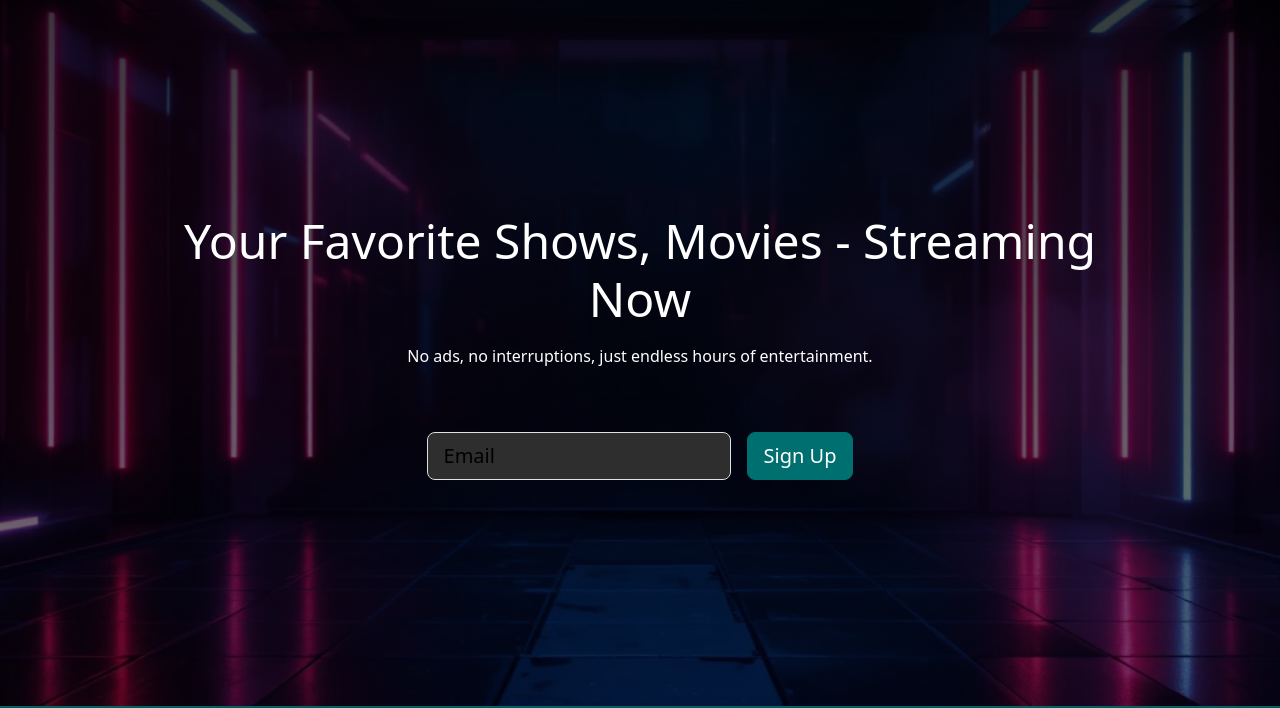
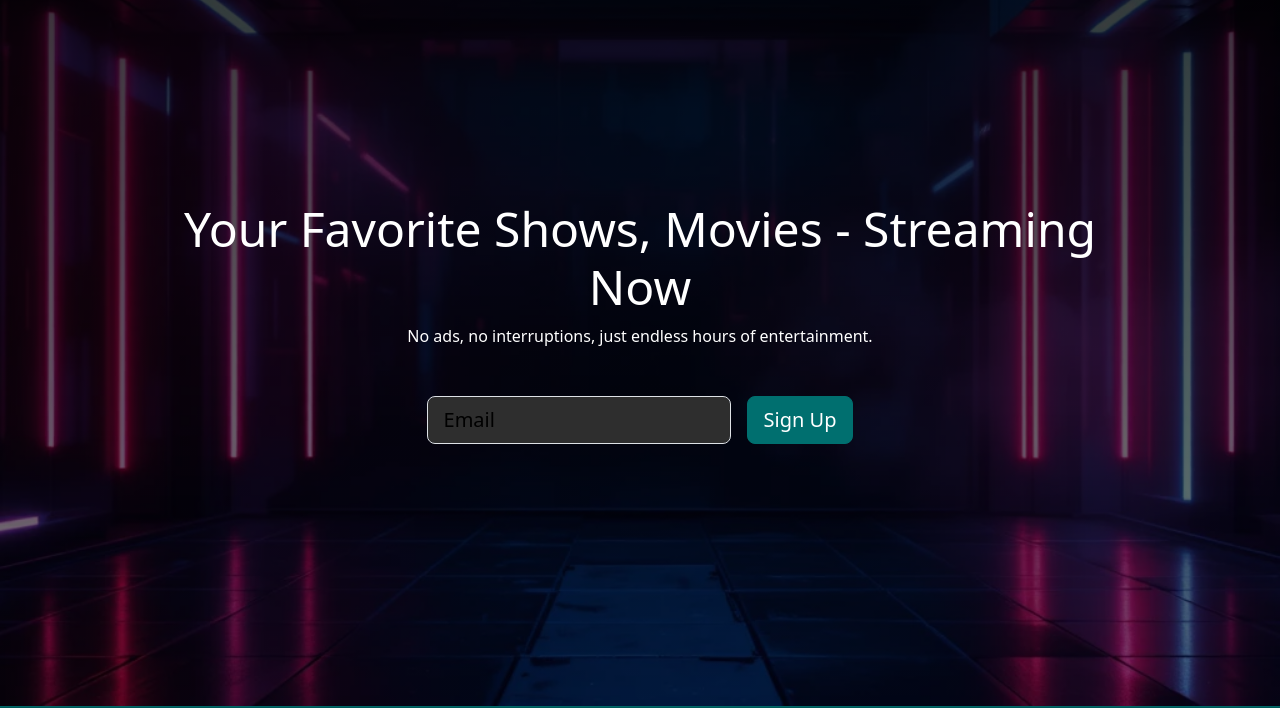
Before and after one commit to tsyevheniia/CineFlow, a website: page index.html in a window 1280 px wide. Shown: the part 94-802 px from the top of the page. Drawn offline with nearby package versions, Linux system fonts and the light colour scheme; files that its build step writes are made by us from their sources.

Commit message:
Fixed Problems with Sections

```diff
--- a/index.html
+++ b/index.html
@@ -1,7 +1,7 @@
 <!DOCTYPE html>
 <html lang="en">
 <head>
-    <meta charset="UTF-8">
+    <meta name="viewport" content="width=device-width, initial-scale=1.0">
     <title>CineFlow</title>
     <link rel="stylesheet" href="css/bootstrap.css">
     <link rel="stylesheet" href="css/style.css">
@@ -14,15 +14,15 @@
         <a class="btn btn-primary text-white" href="login.html"> Sign In</a>
     </div>
 </nav>
-<header class="header d-flex justify-content-center align-items-center position-relative z-0 min-vh-100 w-100 py-5 "
+<header class="header d-flex justify-content-center align-items-center position-relative z-0 min-100 w-100 py-5 "
         id="header">
-    <div class="text-container h-100 w-100 position-relative z-1">
-        <h1 class="w-75 m-auto text-center display-5 text-white mt-5 pt-5 ">Your Favorite Shows, Movies - Streaming
+    <div class="d-flex flex-column justify-content-center align-items-center text-container h-100 w-100 position-relative z-1">
+        <h1 class="w-75 text-center display-5 text-white pt-5 ">Your Favorite Shows, Movies - Streaming
             Now</h1>
-        <p class="w-50 m-auto text-center text-white mt-3 mb-5">No ads, no interruptions, just endless hours of
+        <p class="w-50 text-center text-white mb-5">No ads, no interruptions, just endless hours of
             entertainment.</p>
 
-        <form class="row g-3 w-50 m-auto justify-content-center needs-validation" id="mainForm" novalidate>
+        <form class="row g-3 w-50 justify-content-center needs-validation" id="mainForm" novalidate>
             <div class="col-auto w-50">
                 <label for="inputEmail" class="visually-hidden">Email</label>
                 <input
--- a/scss/style.scss
+++ b/scss/style.scss
@@ -62,3 +62,12 @@
   max-width: 70vw;
   margin: auto;
 }
+.min-100{
+  height: 100vh;
+  @media (min-width: 1550px) {
+    height: 80vh;
+  }
+  @media (max-width: 768px) {
+    height: 70vh;
+  }
+}
```
